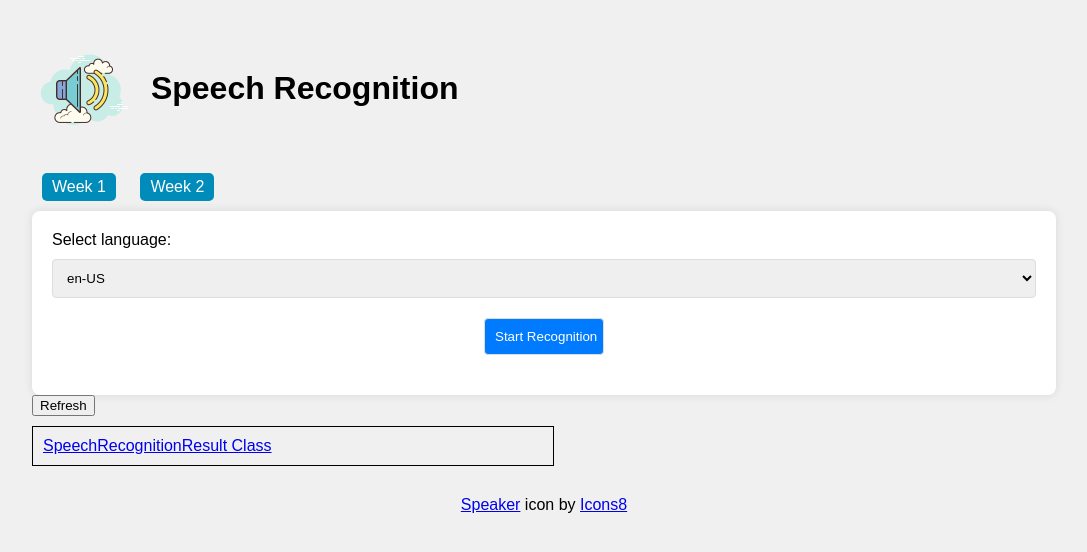
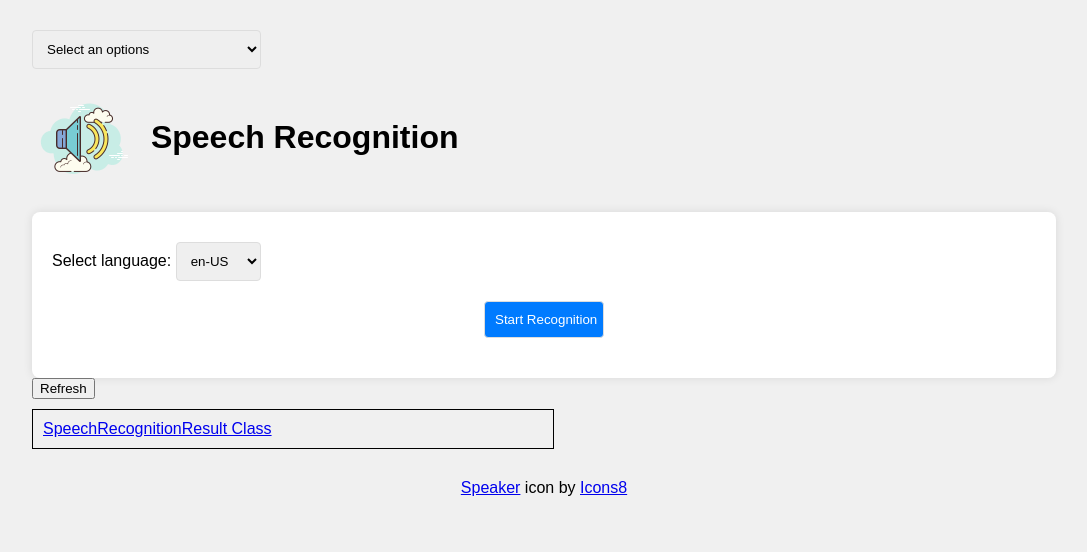
Before and after one commit to VincentK16/azure-ai-services-webapp, a Flask app: page /recognize in a window 1280 px wide. Shown: the top 552 px of the page, without its empty margins (96-1183 px from the left). Run offline with Flask 3, Linux system fonts and the light colour scheme.

Commit message:
Update recognize.html

```diff
--- a/templates/recognize.html
+++ b/templates/recognize.html
@@ -22,7 +22,7 @@
             box-shadow: 0px 0px 10px 0px rgba(0,0,0,0.1);
         }
         select, input[type="submit"] {
-            width: 100%;
+            width: auto;
             padding: 10px;
             margin-top: 10px;
             border-radius: 4px;
@@ -88,12 +88,15 @@
 </head>
 <body>
     <div class="container">
+        <select id="week" name="week">
+            <option selected disabled>Select an options</option>
+            <option value="1">Azure AI Language</option>
+            <option value="2">Azure AI Vision</option>
+            <option value="3">Azure AI Document Intelligence</option>
+            <option value="4">Azure OpenAI</option>
+        </select>
         <h1><img src="{{ url_for('static', filename='speaker.png') }}" alt="Icon"> Speech Recognition</h1>
-        <nav>
-            <a class="nav-button" href="{{ url_for('week1') }}">Week 1</a>
-            <a class="nav-button" href="{{ url_for('week2') }}">Week 2</a>
 
-        </nav>
 
         <form method="POST">
             <label for="language">Select language:</label>
@@ -123,5 +126,19 @@
     <footer>
         <a target="_blank" href="https://icons8.com/icon/122523/audio">Speaker</a> icon by <a target="_blank" href="https://icons8.com">Icons8</a>
     </footer>
+    <script>
+        var routeMapping = {
+            '1': 'ailanguage',
+            '2': 'aivision',
+            '3': 'aidocumentintelligence'
+        };
+
+        document.getElementById('week').addEventListener('change', function() {
+            var newRoute = routeMapping[this.value];
+            if (newRoute) {
+                window.location.href = '/' + newRoute;
+            }
+        });
+    </script>
 </body>
 </html>
```
